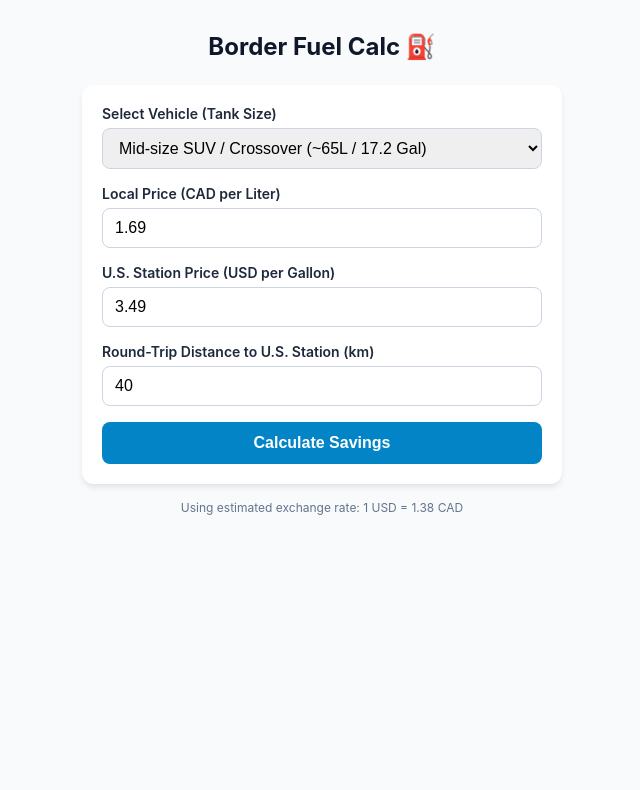
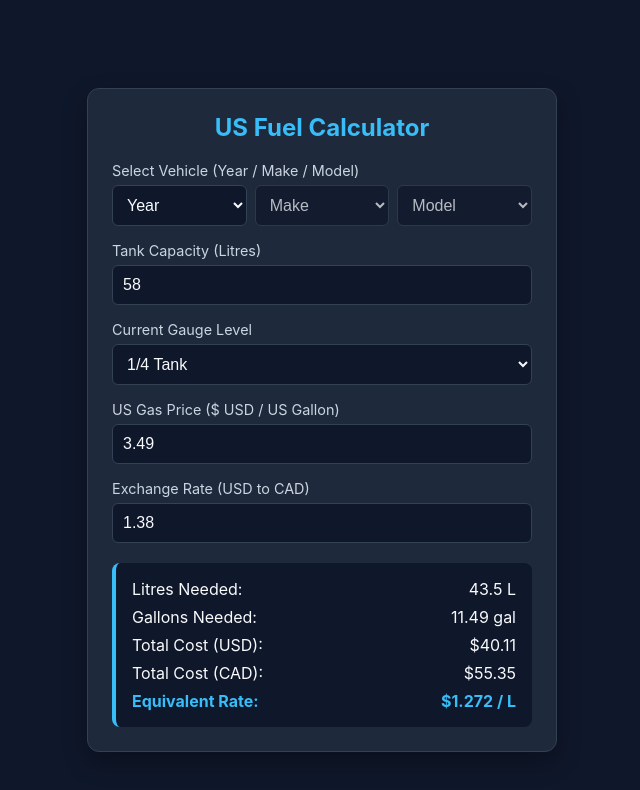
Before and after one commit to VancityAuto/USFuelCalc, a plain HTML site: page index.html in a window 1280 px wide. Shown: the whole page, without its empty margins (318-958 px from the left). Drawn offline with Linux system fonts and the light colour scheme; no server answers.

Commit message:
Update index.html

```diff
--- a/index.html
+++ b/index.html
@@ -3,198 +3,280 @@
 <head>
   <meta charset="UTF-8">
   <meta name="viewport" content="width=device-width, initial-scale=1.0">
-    <title>Cross-Border Fuel Calculator</title>
+  <title>US Fuel Calc</title>
   <style>
     :root {
-            --primary: #0284c7;
-            --bg: #f8fafc;
-            --card: #ffffff;
-            --text: #1e293b;
+      --bg: #0f172a;
+      --card-bg: #1e293b;
+      --text: #f8fafc;
+      --accent: #38bdf8;
+      --border: #334155;
     }
     body {
       font-family: -apple-system, BlinkMacSystemFont, "Segoe UI", Roboto, sans-serif;
       background-color: var(--bg);
       color: var(--text);
-            margin: 0;
-            padding: 16px;
       display: flex;
       justify-content: center;
-        }
-        .container {
-            width: 100%;
-            max-width: 480px;
-        }
-        h1 {
-            font-size: 1.5rem;
-            text-align: center;
-            margin-bottom: 24px;
-            color: #0f172a;
+      align-items: center;
+      min-height: 100vh;
+      margin: 0;
+      padding: 20px;
     }
     .card {
-            background: var(--card);
-            padding: 20px;
+      background-color: var(--card-bg);
+      border: 1px solid var(--border);
       border-radius: 12px;
-            box-shadow: 0 4px 6px -1px rgb(0 0 0 / 0.1);
+      padding: 24px;
+      max-width: 420px;
+      width: 100%;
+      box-shadow: 0 10px 25px rgba(0, 0, 0, 0.3);
+    }
+    h2 {
+      margin-top: 0;
+      color: var(--accent);
+      text-align: center;
+    }
+    .form-group {
       margin-bottom: 16px;
     }
     label {
       display: block;
-            font-size: 0.875rem;
-            font-weight: 600;
+      font-size: 0.9rem;
       margin-bottom: 6px;
+      color: #cbd5e1;
     }
-        input, select {
+    select, input {
       width: 100%;
-            padding: 10px 12px;
-            border: 1px solid #cbd5e1;
-            border-radius: 8px;
+      padding: 10px;
+      border-radius: 6px;
+      border: 1px solid var(--border);
+      background-color: #0f172a;
+      color: var(--text);
       font-size: 1rem;
-            margin-bottom: 16px;
       box-sizing: border-box;
     }
-        button {
-            width: 100%;
-            background-color: var(--primary);
-            color: white;
-            border: none;
-            padding: 12px;
-            font-size: 1rem;
-            font-weight: 600;
+    .grid-3 {
+      display: grid;
+      grid-template-columns: 1fr 1fr 1fr;
+      gap: 8px;
+    }
+    .result {
+      margin-top: 20px;
+      padding: 16px;
+      background-color: #0f172a;
       border-radius: 8px;
-            cursor: pointer;
+      border-left: 4px solid var(--accent);
     }
-        button:hover { background-color: #0369a1; }
-        .results {
-            background: #e0f2fe;
-            border: 1px solid #bae6fd;
-            border-radius: 12px;
-            padding: 16px;
-            display: none;
-        }
-        .result-item {
+    .result-row {
       display: flex;
       justify-content: space-between;
       margin-bottom: 8px;
-            font-size: 0.95rem;
     }
-        .result-item.highlight {
+    .result-row:last-child {
+      margin-bottom: 0;
       font-weight: bold;
-            font-size: 1.1rem;
-            color: #0369a1;
-            border-top: 1px solid #bae6fd;
-            padding-top: 8px;
-            margin-top: 8px;
-        }
-        .fx-note {
-            font-size: 0.75rem;
-            text-align: center;
-            color: #64748b;
-            margin-top: 8px;
+      color: var(--accent);
     }
   </style>
 </head>
 <body>
 
-<div class="container">
-    <h1>Border Fuel Calc ⛽</h1>
+<div class="card">
+  <h2>US Fuel Calculator</h2>
 
-    <div class="card">
-        <label for="vehicle">Select Vehicle (Tank Size)</label>
-        <select id="vehicle">
-            <option value="55">Compact Sedan / Hatchback (~55L / 14.5 Gal)</option>
-            <option value="65" selected>Mid-size SUV / Crossover (~65L / 17.2 Gal)</option>
-            <option value="80">Full-size Truck / Large SUV (~80L / 21.1 Gal)</option>
-        </select>
-
-        <label for="localPrice">Local Price (CAD per Liter)</label>
-        <input type="number" id="localPrice" step="0.01" value="1.69" placeholder="1.69">
-
-        <label for="usPrice">U.S. Station Price (USD per Gallon)</label>
-        <input type="number" id="usPrice" step="0.01" value="3.49" placeholder="3.49">
-
-        <label for="tripKm">Round-Trip Distance to U.S. Station (km)</label>
-        <input type="number" id="tripKm" value="40" placeholder="40">
-
-        <button onclick="calculateSavings()">Calculate Savings</button>
-    </div>
-
-    <div id="resultsCard" class="results">
-        <div class="result-item">
-            <span>Cost at Local Station:</span>
-            <span id="resLocalCost">$0.00 CAD</span>
-        </div>
-        <div class="result-item">
-            <span>Cost at U.S. Station:</span>
-            <span id="resUsCost">$0.00 CAD</span>
-        </div>
-        <div class="result-item">
-            <span>Estimated Trip Fuel Burn:</span>
-            <span id="resTripBurn">$0.00 CAD</span>
-        </div>
-        <div class="result-item highlight">
-            <span>Net Savings:</span>
-            <span id="resNetSavings">$0.00 CAD</span>
+  <!-- Vehicle Lookup -->
+  <div class="form-group">
+    <label>Select Vehicle (Year / Make / Model)</label>
+    <div class="grid-3">
+      <select id="yearSelect" onchange="updateMakes()"><option value="">Year</option></select>
+      <select id="makeSelect" onchange="updateModels()" disabled><option value="">Make</option></select>
+      <select id="modelSelect" onchange="applyVehicleSpecs()" disabled><option value="">Model</option></select>
     </div>
   </div>
 
-    <div class="fx-note" id="fxRateText">Fetching live exchange rate...</div>
+  <!-- Fuel Tank Capacity -->
+  <div class="form-group">
+    <label for="tankCapacity">Tank Capacity (Litres)</label>
+    <input type="number" id="tankCapacity" value="58" placeholder="e.g. 58" oninput="calculate()">
+  </div>
+
+  <!-- Remaining Fuel Level -->
+  <div class="form-group">
+    <label for="fuelLevel">Current Gauge Level</label>
+    <select id="fuelLevel" onchange="calculate()">
+      <option value="0">Empty (0%)</option>
+      <option value="0.25" selected>1/4 Tank</option>
+      <option value="0.50">1/2 Tank</option>
+      <option value="0.75">3/4 Tank</option>
+    </select>
+  </div>
+
+  <!-- US Gas Price -->
+  <div class="form-group">
+    <label for="usPrice">US Gas Price ($ USD / US Gallon)</label>
+    <input type="number" step="0.01" id="usPrice" value="3.49" oninput="calculate()">
+  </div>
+
+  <!-- Exchange Rate -->
+  <div class="form-group">
+    <label for="fxRate">Exchange Rate (USD to CAD)</label>
+    <input type="number" step="0.01" id="fxRate" value="1.38" oninput="calculate()">
+  </div>
+
+  <!-- Results Box -->
+  <div class="result">
+    <div class="result-row">
+      <span>Litres Needed:</span>
+      <span id="litresNeeded">-</span>
+    </div>
+    <div class="result-row">
+      <span>Gallons Needed:</span>
+      <span id="gallonsNeeded">-</span>
+    </div>
+    <div class="result-row">
+      <span>Total Cost (USD):</span>
+      <span id="costUSD">-</span>
+    </div>
+    <div class="result-row">
+      <span>Total Cost (CAD):</span>
+      <span id="costCAD">-</span>
+    </div>
+    <div class="result-row">
+      <span>Equivalent Rate:</span>
+      <span id="cadPerLitre">-</span>
+    </div>
+  </div>
 </div>
 
 <script>
-    let currentExchangeRate = 1.38; // Fallback default
+  // Vehicle database preset (Easily expandable)
+  const vehicleData = {
+    "2011": {
+      "Honda": {
+        "CR-V": 58,
+        "Civic": 50,
+        "Accord": 70,
+        "Pilot": 79
+      },
+      "Toyota": {
+        "RAV4": 60,
+        "Corolla": 50,
+        "Camry": 70
+      },
+      "Ford": {
+        "Escape": 62,
+        "F-150": 98
+      }
+    },
+    "2012": {
+      "Honda": {
+        "CR-V": 58,
+        "Civic": 50,
+        "Accord": 70
+      },
+      "Toyota": {
+        "RAV4": 60,
+        "Corolla": 50
+      }
+    },
+    "2015": {
+      "Honda": { "CR-V": 58 },
+      "Toyota": { "RAV4": 60 }
+    },
+    "2020": {
+      "Honda": { "CR-V": 53 },
+      "Toyota": { "RAV4": 55 }
+    }
+  };
 
-    // Fetch live CAD/USD exchange rate on load
-    async function fetchExchangeRate() {
-        try {
-            let response = await fetch('https://open.er-api.com/v6/latest/USD');
-            let data = await response.json();
-            // API gives USD to CAD (e.g., 1 USD = 1.38 CAD)
-            currentExchangeRate = data.rates.CAD;
-            document.getElementById('fxRateText').innerText = `Live Exchange Rate: 1 USD = ${currentExchangeRate.toFixed(3)} CAD`;
-        } catch (e) {
-            document.getElementById('fxRateText').innerText = `Using estimated exchange rate: 1 USD = ${currentExchangeRate} CAD`;
+  const yearSelect = document.getElementById("yearSelect");
+  const makeSelect = document.getElementById("makeSelect");
+  const modelSelect = document.getElementById("modelSelect");
+
+  // Populate Year dropdown on load
+  function initVehicles() {
+    for (let yr in vehicleData) {
+      let opt = document.createElement("option");
+      opt.value = yr;
+      opt.textContent = yr;
+      yearSelect.appendChild(opt);
     }
   }
 
-    function calculateSavings() {
-        const tankLiters = parseFloat(document.getElementById('vehicle').value);
-        const localPriceLitre = parseFloat(document.getElementById('localPrice').value);
-        const usPriceGallonUsd = parseFloat(document.getElementById('usPrice').value);
-        const tripKm = parseFloat(document.getElementById('tripKm').value);
+  function updateMakes() {
+    makeSelect.innerHTML = '<option value="">Make</option>';
+    modelSelect.innerHTML = '<option value="">Model</option>';
+    modelSelect.disabled = true;
 
-        // Constants
-        const litersPerGallonUS = 3.78541;
-        const tankGallonsUS = tankLiters / litersPerGallonUS;
-
-        // 1. Local Fill Cost (CAD)
-        const localTotalCost = tankLiters * localPriceLitre;
-
-        // 2. US Fill Cost (Converted to CAD)
-        const usPriceGallonCad = usPriceGallonUsd * currentExchangeRate;
-        const usPriceLitreCad = usPriceGallonCad / litersPerGallonUS;
-        const usTotalCost = tankLiters * usPriceLitreCad;
-
-        // 3. Trip Overhead Cost (Assuming average consumption of 10L / 100km at local price)
-        const tripFuelBurnedLiters = (tripKm / 100) * 10;
-        const tripBurnCost = tripFuelBurnedLiters * localPriceLitre;
-
-        // 4. Net Savings
-        // Gross savings minus the gas burned driving down and back
-        const grossSavings = localTotalCost - usTotalCost;
-        const netSavings = grossSavings - tripBurnCost;
-
-        // Render results
-        document.getElementById('resultsCard').style.display = 'block';
-        document.getElementById('resLocalCost').innerText = `$${localTotalCost.toFixed(2)} CAD`;
-        document.getElementById('resUsCost').innerText = `$${usTotalCost.toFixed(2)} CAD`;
-        document.getElementById('resTripBurn').innerText = `-$${tripBurnCost.toFixed(2)} CAD`;
-
-        const netEl = document.getElementById('resNetSavings');
-        netEl.innerText = `$${netSavings.toFixed(2)} CAD`;
-        netEl.style.color = netSavings > 0 ? '#0369a1' : '#dc2626';
+    const selectedYear = yearSelect.value;
+    if (!selectedYear) {
+      makeSelect.disabled = true;
+      return;
     }
 
-    fetchExchangeRate();
+    makeSelect.disabled = false;
+    for (let make in vehicleData[selectedYear]) {
+      let opt = document.createElement("option");
+      opt.value = make;
+      opt.textContent = make;
+      makeSelect.appendChild(opt);
+    }
+  }
+
+  function updateModels() {
+    modelSelect.innerHTML = '<option value="">Model</option>';
+    const selectedYear = yearSelect.value;
+    const selectedMake = makeSelect.value;
+
+    if (!selectedMake) {
+      modelSelect.disabled = true;
+      return;
+    }
+
+    modelSelect.disabled = false;
+    const models = vehicleData[selectedYear][selectedMake];
+    for (let model in models) {
+      let opt = document.createElement("option");
+      opt.value = model;
+      opt.textContent = model;
+      modelSelect.appendChild(opt);
+    }
+  }
+
+  function applyVehicleSpecs() {
+    const yr = yearSelect.value;
+    const mk = makeSelect.value;
+    const md = modelSelect.value;
+
+    if (yr && mk && md) {
+      const tankSize = vehicleData[yr][mk][md];
+      document.getElementById("tankCapacity").value = tankSize;
+      calculate();
+    }
+  }
+
+  function calculate() {
+    const tankCapacity = parseFloat(document.getElementById("tankCapacity").value) || 0;
+    const fuelLevel = parseFloat(document.getElementById("fuelLevel").value) || 0;
+    const usPrice = parseFloat(document.getElementById("usPrice").value) || 0;
+    const fxRate = parseFloat(document.getElementById("fxRate").value) || 0;
+
+    const litresNeeded = tankCapacity * (1 - fuelLevel);
+    const gallonsNeeded = litresNeeded / 3.78541;
+    const totalUSD = gallonsNeeded * usPrice;
+    const totalCAD = totalUSD * fxRate;
+    const cadPerLitre = litresNeeded > 0 ? (totalCAD / litresNeeded) : 0;
+
+    document.getElementById("litresNeeded").textContent = litresNeeded.toFixed(1) + " L";
+    document.getElementById("gallonsNeeded").textContent = gallonsNeeded.toFixed(2) + " gal";
+    document.getElementById("costUSD").textContent = "$" + totalUSD.toFixed(2);
+    document.getElementById("costCAD").textContent = "$" + totalCAD.toFixed(2);
+    document.getElementById("cadPerLitre").textContent = "$" + cadPerLitre.toFixed(3) + " / L";
+  }
+
+  initVehicles();
+  calculate();
 </script>
 
 </body>
```
Lines whose indentation alone changed are shown as unchanged.
